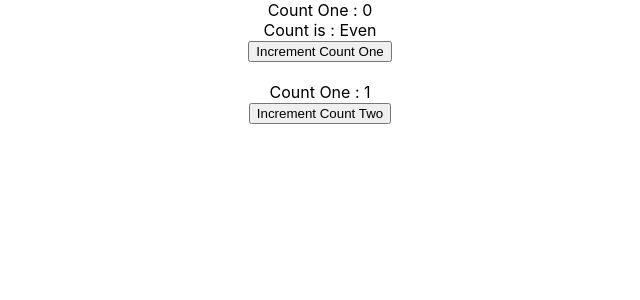
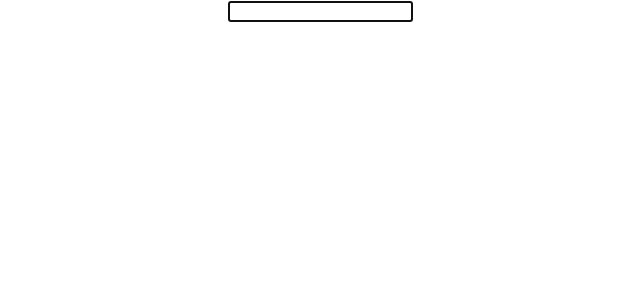
Before and after one commit to GeekShubhamRajput/react-hooks-exploration, a React (Create React App) app in the folder react-hooks-demo/: page / in a window 1280 px wide. Shown: the top 300 px of the page, without its empty margins (320-960 px from the left). Built offline with nearby package versions, Linux system fonts and the light colour scheme.

Commit message:
useRef Hook intro

```diff
--- a/react-hooks-demo/src/App.js
+++ b/react-hooks-demo/src/App.js
@@ -22,6 +22,7 @@ import { EffectHookFetchPost } from './components/EffectHookFetchPost'
 import { ReducerFetchData } from './components/ReducerFetchData';
 import { ParentComponent } from './components/ParentComponent';
 import { TwoCounter } from './components/TwoCounter';
+import { RefInputFocus } from './components/RefInputFocus'
 
 export const UserContext = React.createContext()
 export const ChannelContext = React.createContext()
@@ -58,8 +59,9 @@ function App() {
         <ComponentZ />
         <EffectHookFetchPost />
         <ReducerFetchData />
-        <ParentComponent /> */}
-        <TwoCounter />
+        <ParentComponent />
+        <TwoCounter /> */}
+        <RefInputFocus />
       </div>
     // </CountContext.Provider>
   );
--- /dev/null
+++ b/react-hooks-demo/src/components/RefInputFocus.js
@@ -0,0 +1,14 @@
+import {useEffect, useRef} from 'react'
+
+export const RefInputFocus = () => {
+
+  const inputRef = useRef(null)
+
+  useEffect(() => {
+    inputRef.current.focus();
+  })
+
+  return(
+    <input ref={inputRef} type='text' />
+  )
+}
```
Also changed, not shown: 2 other files (tests, documents, lock files or other folders).
